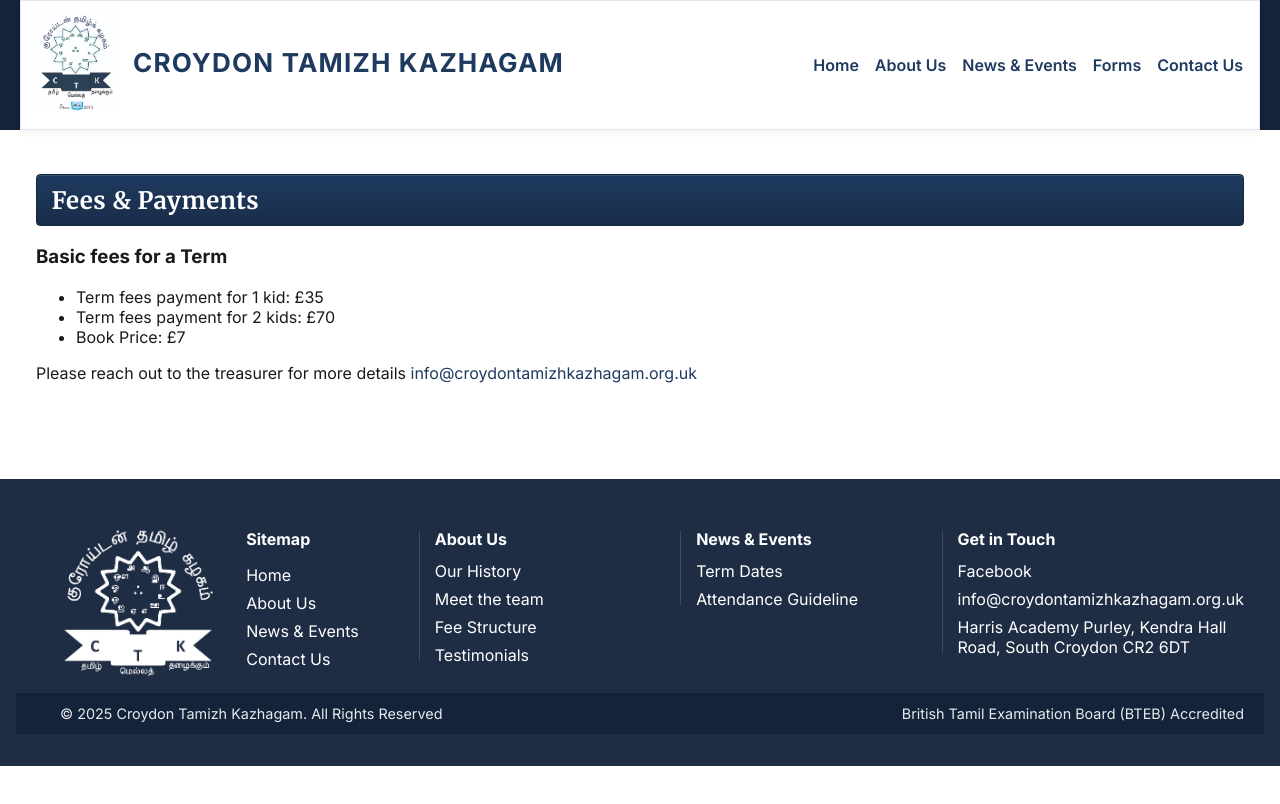
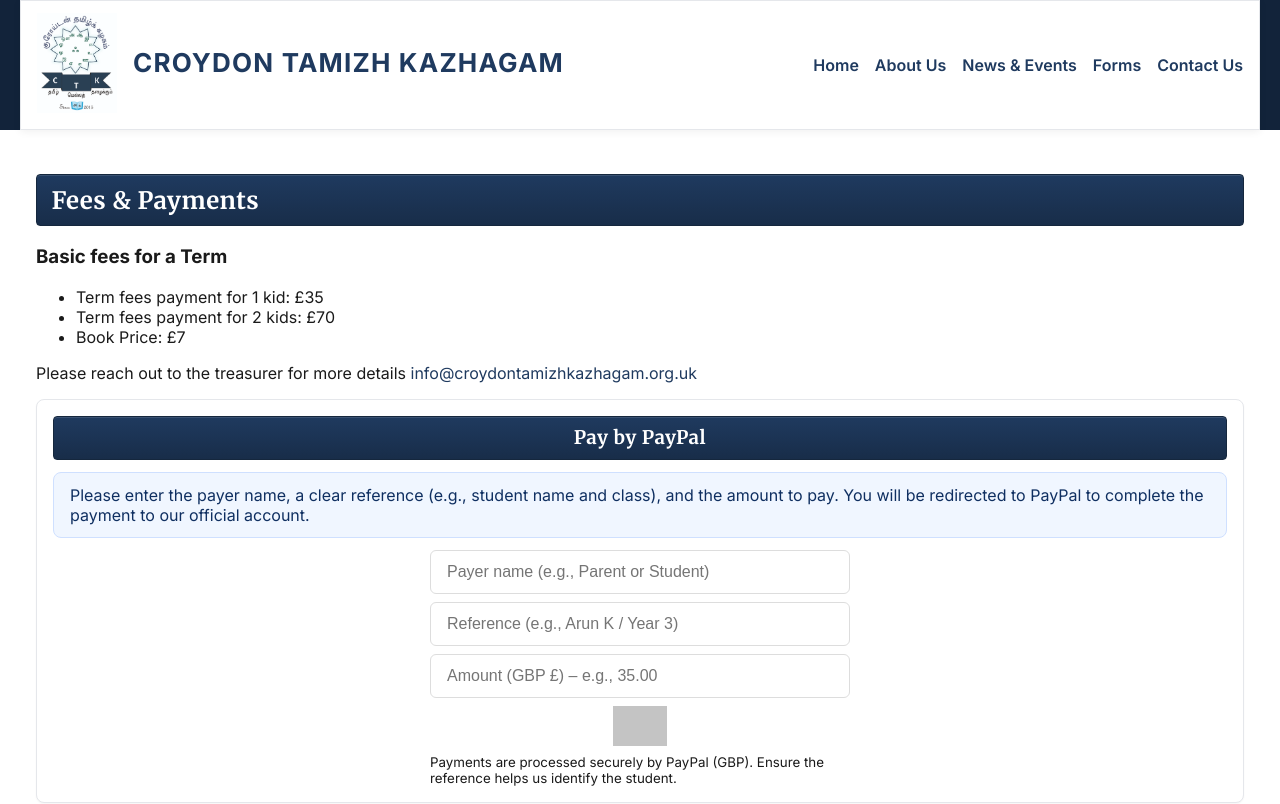
Before and after one commit to DILIGENTWORKS/ctk-app, a React (Vite) app: page /about/fees in a window 1280 px wide. Shown: the top 804 px of the page. Built offline with nearby package versions, Linux system fonts and the light colour scheme; grey boxes are pictures that could not be loaded.

Commit message:
Fix Paypal integration

```diff
--- a/src/App.tsx
+++ b/src/App.tsx
@@ -1,5 +1,5 @@
 import React from 'react';
-import { Link, NavLink, Route, Routes, useLocation } from 'react-router-dom';
+import { Link, NavLink, Navigate, Route, Routes, useLocation } from 'react-router-dom';
 import Home from './pages/Home';
 import About from './pages/About';
 import AboutHistory from './pages/AboutHistory';
@@ -14,20 +14,20 @@
 
 function App() {
   const location = useLocation();
-  const isHome = location.pathname === '/';
+  const isHome = location.pathname === '/home';
   const year = new Date().getFullYear();
   return (
     <div>
       <header className={`header${isHome ? ' header--square' : ''}`}>
         <nav className="navbar">
-          <Link className="logo" to="/" aria-label="CTK Home">
+          <Link className="logo" to="/home" aria-label="CTK Home">
             <span className="logo-wrap">
               <img src="/ctk/logo/CTKLOGO.jpg" alt="Croydon Tamizh Kazhagam" className="logo-img" />
               <span className="logo-text">CROYDON TAMIZH KAZHAGAM</span>
             </span>
           </Link>
           <div className="menu">
-            <NavLink to="/" end>Home</NavLink>
+            <NavLink to="/home" end>Home</NavLink>
             <div className="dropdown">
               <NavLink className="dropbtn" to="/about">About Us</NavLink>
               <div className="dropdown-menu" role="menu">
@@ -53,7 +53,8 @@
 
       <main>
         <Routes>
-          <Route path="/" element={<Home />} />
+          <Route path="/" element={<Navigate to="/home" replace />} />
+          <Route path="/home" element={<Home />} />
           <Route path="/about" element={<About />} />
           <Route path="/about/history" element={<AboutHistory />} />
           <Route path="/about/team" element={<AboutTeam />} />
--- a/src/pages/AboutFees.tsx
+++ b/src/pages/AboutFees.tsx
@@ -3,6 +3,31 @@
 import { BASE_TITLE, keywordsContent } from '../seo';
 
 export default function AboutFees() {
+  const [payerName, setPayerName] = React.useState('');
+  const [reference, setReference] = React.useState('');
+  const [amount, setAmount] = React.useState('');
+
+  const amountNumber = Number(amount);
+  const amountValid = !isNaN(amountNumber) && amountNumber > 0;
+  const canDonate = payerName.trim().length > 0 && reference.trim().length > 0 && amountValid;
+
+  const paypalUrl = React.useMemo(() => {
+    if (!canDonate) return '';
+    const business = 'croydon.tamizh@gmail.com';
+    const base = 'https://www.paypal.com/donate';
+    const params = new URLSearchParams({
+      business,
+      currency_code: 'GBP',
+      no_recurring: '0',
+      source: 'url',
+      amount: amountNumber.toFixed(2),
+      // Map name+reference to item_name; also pass reference via custom
+      item_name: `${payerName} - ${reference}`,
+      custom: reference,
+    });
+    return `${base}?${params.toString()}`;
+  }, [canDonate, amountNumber, payerName, reference]);
+
   return (
     <div className="container section">
       <Helmet>
@@ -32,6 +57,62 @@
           info@croydontamizhkazhagam.org.uk
         </a>
       </p>
+
+      <div className="aside-card" style={{ marginTop: '1rem' }}>
+        <h3 className="title-bar">Pay by PayPal</h3>
+        <div className="callout note" style={{ marginBottom: '.75rem' }}>
+          <p style={{ margin: 0 }}>
+            Please enter the payer name, a clear reference (e.g., student name and class), and the amount to pay.
+            You will be redirected to PayPal to complete the payment to our official account.
+          </p>
+        </div>
+        <div className="form" style={{ display: 'grid', gap: '.5rem', maxWidth: 420, margin: '0 auto' }}>
+          <input
+            placeholder="Payer name (e.g., Parent or Student)"
+            value={payerName}
+            onChange={(e) => setPayerName(e.target.value)}
+            aria-label="Payer name"
+          />
+          <input
+            placeholder="Reference (e.g., Arun K / Year 3)"
+            value={reference}
+            onChange={(e) => setReference(e.target.value)}
+            aria-label="Payment reference"
+          />
+          <input
+            placeholder="Amount (GBP £) – e.g., 35.00"
+            inputMode="decimal"
+            value={amount}
+            onChange={(e) => setAmount(e.target.value)}
+            aria-label="Amount in GBP"
+          />
+          {canDonate ? (
+            <div style={{ display: 'flex', justifyContent: 'center' }}>
+              <a
+                href={paypalUrl}
+                target="_blank"
+                rel="noopener noreferrer"
+                aria-label="Donate via PayPal"
+              >
+                <img
+                  className="paypal-img"
+                  src="https://www.paypalobjects.com/en_GB/i/btn/btn_donateCC_LG.gif"
+                  alt="Donate with PayPal button"
+                />
+              </a>
+            </div>
+          ) : (
+            <div style={{ display: 'flex', justifyContent: 'center', opacity: 0.6, pointerEvents: 'none' }}>
+              <img
+                className="paypal-img"
+                src="https://www.paypalobjects.com/en_GB/i/btn/btn_donateCC_LG.gif"
+                alt="Donate with PayPal button"
+              />
+            </div>
+          )}
+          <small>Payments are processed securely by PayPal (GBP). Ensure the reference helps us identify the student.</small>
+        </div>
+      </div>
     </div>
   );
 }
--- a/src/pages/Home.tsx
+++ b/src/pages/Home.tsx
@@ -134,7 +134,12 @@
             <div className="aside-card paypal-card">
               <h3 className="title-bar">Pay or Donate</h3>
               <div className="paypal-inner">
-                <a href="https://www.paypal.com/donate" target="_blank" rel="noopener" aria-label="Donate via PayPal">
+                <a
+                  href="https://www.paypal.com/donate?business=croydon.tamizh@gmail.com&no_recurring=0&currency_code=GBP&source=url"
+                  target="_blank"
+                  rel="noopener noreferrer"
+                  aria-label="Donate via PayPal"
+                >
                   <img className="paypal-img" src="https://www.paypalobjects.com/en_GB/i/btn/btn_donateCC_LG.gif" alt="Donate with PayPal button" />
                 </a>
               </div>
```
